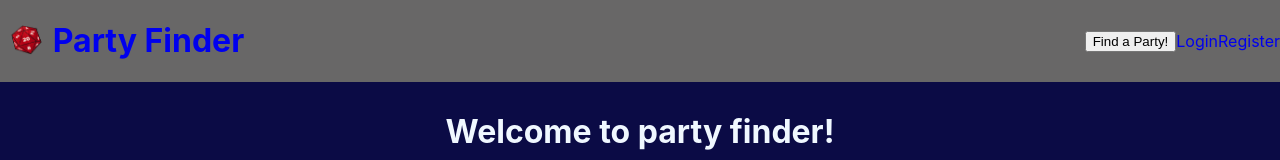
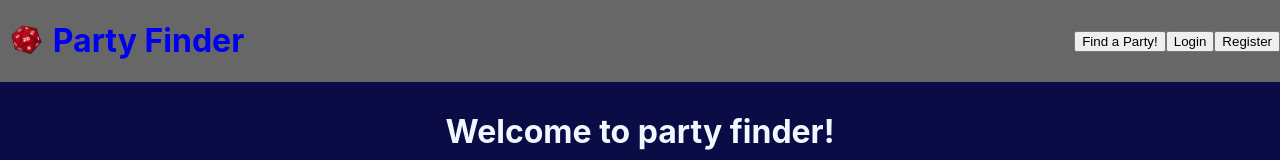
Before and after one commit to laurabow/party-finder, a React (Create React App) app in the folder client/: page / in a window 1280 px wide. Shown: the top 160 px of the page. Built offline with nearby package versions, Linux system fonts and the light colour scheme; no server answers.

Commit message:
trying some more styling

```diff
--- a/client/src/components/Comment/Comments.jsx
+++ b/client/src/components/Comment/Comments.jsx
@@ -6,7 +6,7 @@ import CommentEdit from './CommentEdit';
 export default function Comments(props) {
   console.log(props.comments)
   return (
-    <Layout>
+
       <div>
         {props.comments &&
           props.comments.map(comment => (
@@ -16,7 +16,7 @@ export default function Comments(props) {
               <p>{comment.content}</p>
               {
                 props.currentUser?.id === comment.user_id ?
-                  <div>
+                  <div className='post-detail-btns'>
                     {/* <Link to={`/comments/${comment.id}/edit`}> */}
                       {/* <button>Edit</button> */}
                     {/* </Link> */}
@@ -32,6 +32,6 @@ export default function Comments(props) {
           ))
         }
       </div>
-    </Layout>
+
   )
 }
--- a/client/src/components/Home/Home.jsx
+++ b/client/src/components/Home/Home.jsx
@@ -1,17 +1,13 @@
 import React from 'react'
-// import moment from 'moment';
 import './Home.css'
 import { Link } from 'react-router-dom';
 import Layout from '../UI/Layout/Layout';
 import PostContainer from '../../containers/PostContainer';
-// import Posts from '../Post/Posts';
+
 
 
 export default function Home(props) {
 
-  // const getPostMoment = (post) => {
-  //   return `${post.day}'s at ${moment(post.time.substring(0, 19)).format('LT')}`
-  // }
 
   return (
     <Layout>
--- a/client/src/components/Post/PostDetail.css
+++ b/client/src/components/Post/PostDetail.css
@@ -1,5 +1,20 @@
+.post-detail {
+  /* display: flex; */
+  /* flex-direction: column; */
+  margin-top: 0px;
+  background-color: #0b0b45;
+}
+
+/* .post-detail-btns {
+  display: flex;
+  flex-direction: row;
+} */
+
 .post-detail-card {
   background-color: rgb(240, 248, 255, 0.8);
   border-radius: 8px;
   box-shadow: 2px 2px 5px;
+  /* max-width: 70%; */
+  margin: 0px 100px 10px 100px;
+  /* padding-top: 20px; */
 }
--- a/client/src/components/Post/PostDetail.jsx
+++ b/client/src/components/Post/PostDetail.jsx
@@ -2,6 +2,7 @@ import { useState, useEffect } from 'react';
 import { useParams, Link, useNavigate } from 'react-router-dom';
 import Comments from '../Comment/Comments';
 import CommentCreate from '../Comment/CommentCreate';
+import Layout from '../UI/Layout/Layout';
 // import CommentEdit from '../Comment/CommentEdit';
 // import PageNotFound from '../404/PageNotFound';
 import { createComment, deleteComment, getPostComments, updateComment } from '../../services/comments';
@@ -53,8 +54,8 @@ export default function PostDetail(props) {
   }
 
   return (
-
-    <div>
+    <Layout>
+      <div className='post-detail'>
         {
           post?.id ?
             <>
@@ -98,10 +99,10 @@ export default function PostDetail(props) {
             :
             <div>
               <h3>Sorry, no party found!</h3>
-            {/* <PageNotFound /> */}
             </div>
 
         }
       </div>
+    </Layout>
   )
 }
--- a/client/src/components/UI/NavBar/NavBar.jsx
+++ b/client/src/components/UI/NavBar/NavBar.jsx
@@ -25,8 +25,8 @@ export default function NavBar(props) {
           :
           <>
             <Link to='/posts'><button>Find a Party!</button></Link>
-            <Link to='/login'>Login</Link>
-            <Link to='/register'>Register</Link>
+            <Link to='/login'><button>Login</button></Link>
+            <Link to='/register'><button>Register</button></Link>
           </>
           }
       </div>
```
Lines whose indentation alone changed are shown as unchanged.
